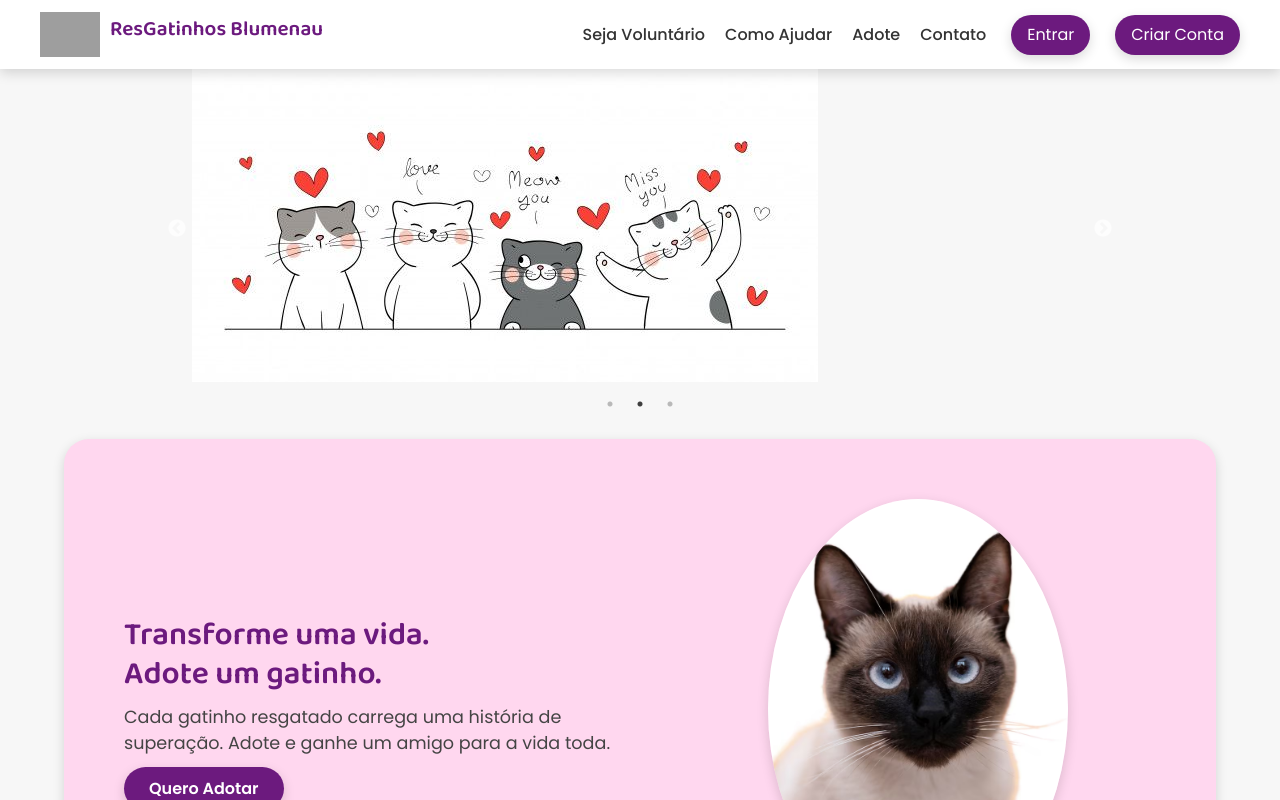
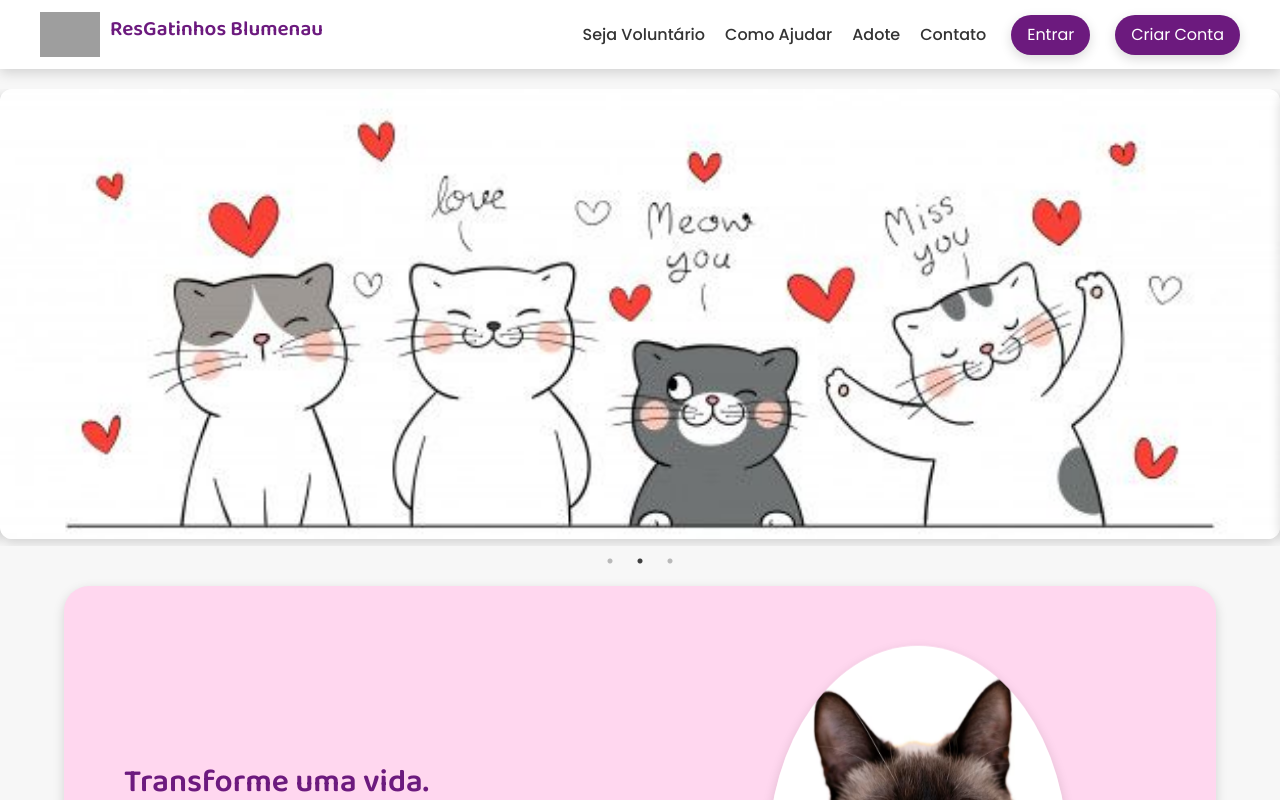
Before and after one commit to MaisaPereiraMarcal/ResGatinhos, a React (Create React App) app in the folder ResGatinhos/: page / in a window 1280 px wide. Shown: the top 800 px of the page. Built offline with nearby package versions, Linux system fonts and the light colour scheme; grey boxes are pictures that could not be loaded.

Commit message:
07:25
arumei o home

```diff
--- a/ResGatinhos/src/Home/page-home.jsx
+++ b/ResGatinhos/src/Home/page-home.jsx
@@ -34,6 +34,8 @@ export default function PageHome({ user, setUser, image }) {
     return () => observer.disconnect();
   }, []);
 
+
+
   // Fecha dropdown se clicar fora
   useEffect(() => {
     const handleClickOutside = (e) => {
@@ -45,35 +47,22 @@ export default function PageHome({ user, setUser, image }) {
     return () => document.removeEventListener("click", handleClickOutside);
   }, []);
 
-  // Slick Slider
-  const settings = {
-    dots: true,
-    infinite: true,
-    speed: 500,
-    slidesToShow: 1,
-    slidesToScroll: 1,
-    autoplay: true,
-    autoplaySpeed: 3000,
-    arrows: true,
-  };
+
 
   const imagens = ["/banner1.jpg", "/banner2.jpg", "/banner3.jpg"];
 
-  // Mouse hover efeito 3D nos cards/banner
-  const handleMouseMove = (e) => {
-    const { left, top, width, height } = e.currentTarget.getBoundingClientRect();
-    const x = ((e.clientX - left) / width - 0.5) * 30;
-    const y = ((e.clientY - top) / height - 0.5) * -30;
-    setRotate({ x, y });
-    const glowX = ((e.clientX - left) / width) * 100;
-    const glowY = ((e.clientY - top) / height) * 100;
-    setGlow({ x: glowX, y: glowY });
-  };
-
-  const handleMouseLeave = () => {
-    setRotate({ x: 0, y: 0 });
-    setGlow({ x: 50, y: 50 });
-  };
+  // ===== CONFIGURAÇÃO DO CARROSSEL =====
+  const settings = { dots: true,
+     infinite: true,
+     autoplay: true,
+      speed: 700,
+       autoplaySpeed: 3500,
+      slidesToShow: 1,
+       slidesToScroll: 1,
+       arrows: false,
+       pauseOnHover: true,
+       adaptiveHeight: true,
+     };
 
   // Animações de scroll para outros elementos
   useEffect(() => {
@@ -151,16 +140,19 @@ export default function PageHome({ user, setUser, image }) {
 
       {/* ===== MAIN ===== */}
       <main className={styles.mainContent}>
-        {/* ===== BANNER ===== */}
-        <div className={styles.bannerContainer}>
+        {/* ===== CARROSSEL ===== */}
+        <section className={styles.bannerSection}>
           <Slider {...settings}>
-            {imagens.map((img, index) => (
-              <div key={index}>
-                <img src={img} alt={`Banner ${index + 1}`} className="banner-img" />
-              </div>
-            ))}
-          </Slider>
-        </div>
+            <div className={styles.bannerItem}>
+              <img src="/banner1.jpg" alt="Banner 1 - Adoção de Gatos" title="Adote um novo amigo" />
+               </div>
+                <div className={styles.bannerItem}>
+                   <img src="/banner2.jpg" alt="Banner 2 - Resgate de Gatos" title="Apoie o Resgate" />
+                    </div>
+                    <div className={styles.bannerItem}>
+                      <img src="/banner3.jpg" alt="Banner 3 - Voluntariado" title="Seja um voluntário" /> </div>
+                       </Slider>
+                       </section>
 
         {/* ===== HERO ===== */}
         <section className={styles.hero}>
@@ -174,14 +166,14 @@ export default function PageHome({ user, setUser, image }) {
           </div>
         </section>
 
-        {/* ===== CONTADOR ===== */}
+        {/* ===== CONTADOR =====
         <motion.div
           className={styles.cardWrapper}
           onMouseMove={handleMouseMove}
           onMouseLeave={handleMouseLeave}
           animate={{ rotateX: rotate.y, rotateY: rotate.x }}
           transition={{ type: "spring", stiffness: 120, damping: 20 }}
-        ></motion.div>
+        ></motion.div> */}
 
         {/* ===== VÍDEO ===== */}
         <section ref={sectionRef} className={styles.videoSecao}>
@@ -211,8 +203,7 @@ export default function PageHome({ user, setUser, image }) {
             loading="lazy"
           ></iframe>
         </section>
-
-        {/* ===== GATINHOS ===== */}
+{/* ===== QUEM SOMOS ===== */} <section className={styles.quemSomos}> <div className={styles.textoQuemSomos}> <h2>Quem Somos — Projeto ResGatinhos</h2> <p> Somos um grupo apaixonado por felinos, dedicado ao resgate, cuidado e adoção responsável de gatinhos em situação de abandono. Nosso objetivo é transformar histórias de dor em finais felizes, unindo cada bichano a um novo lar cheio de amor. 💜 </p> </div> <div className={styles.cardGatoAnimado}> <img src="/gato-animado.gif" alt="Gatinho brincando" title="Gatinho resgatado feliz" /> </div> </section> {/* ===== GATINHOS ===== */}
         <div className={styles.gridGatos}>
           {gatinhos.map((gato, i) => (
             <div key={i} className={styles.cardGato}>
--- a/ResGatinhos/src/Home/page-home.module.css
+++ b/ResGatinhos/src/Home/page-home.module.css
@@ -197,16 +197,17 @@ body {
   transform: scale(1.2);
 }
 
-/* ===== TRANSIÇÕES FLUIDAS PARA ANIMAÇÃO DE SLIDE ===== */
-.bannerContainer .slick-list {
-  overflow: visible;
-}
-
-.bannerContainer .slick-track {
-  display: flex;
-  align-items: center;
-  transition: transform 0.8s cubic-bezier(0.4, 0, 0.2, 1);
-}
+/* ===== CARROSSEL ===== */
+.bannerSection {
+  margin-top: 20px;
+   animation: fadeIn 1s ease;
+   }
+   .bannerItem img {
+    width: 100%; max-height: 450px;
+  object-fit: cover;
+   border-radius: 12px;
+   box-shadow: var(--sombra);
+    animation: zoomIn 1.5s ease; }
 
 /* ===== RESPONSIVIDADE ===== */
 @media (max-width: 900px) {
```
